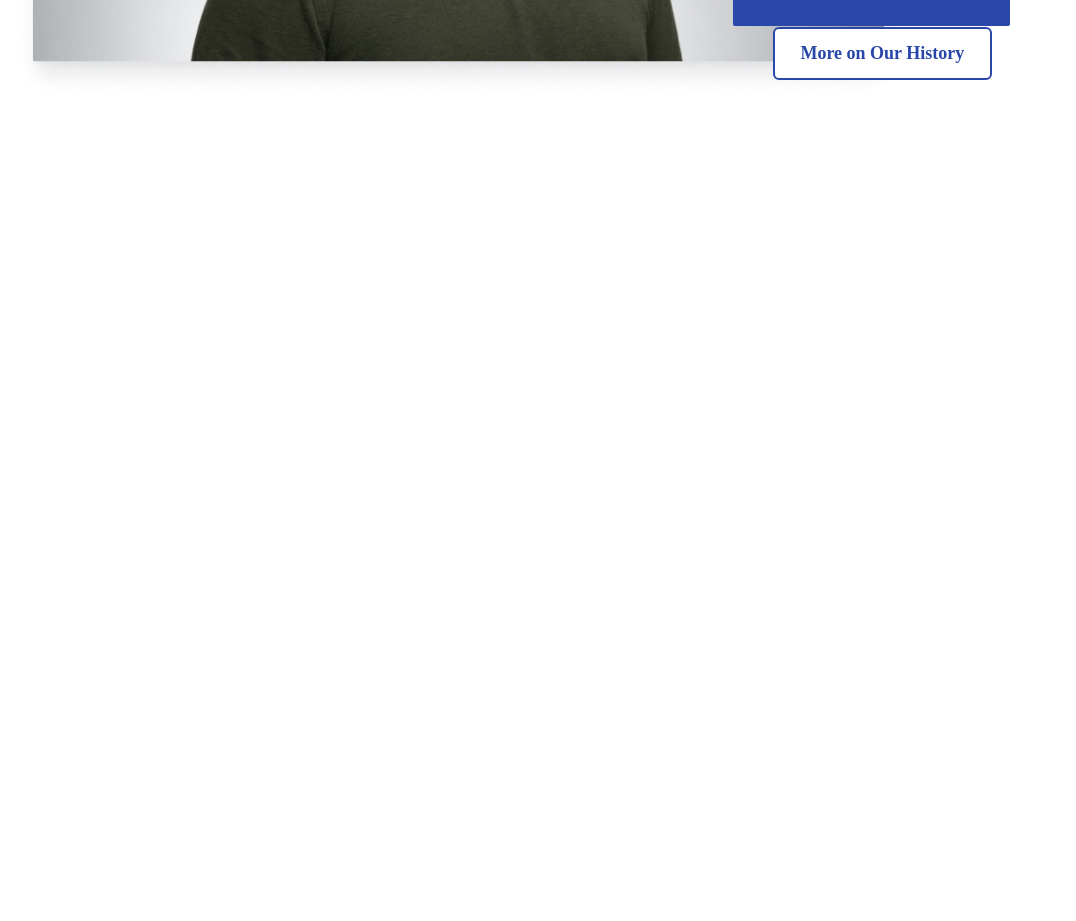
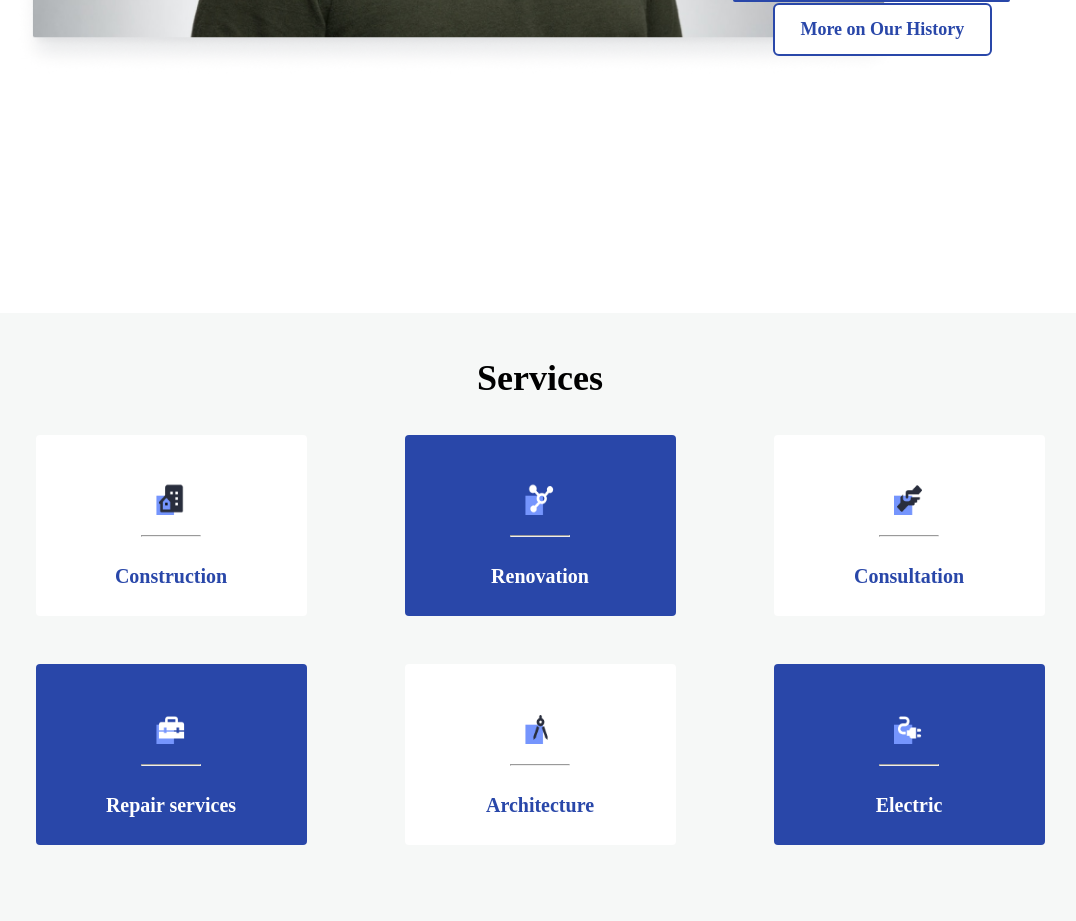
Before and after one commit to Mar4ik7/Landing, a plain HTML site: page index.html in a window 1280 px wide. Shown: the part 1878-2799 px from the top of the page, without its empty margins (100-1176 px from the left). Before the commit the page ends 2179 px from the top, so only its background shows below. Drawn offline with Linux system fonts and the light colour scheme.

Commit message:
services

```diff
--- a/css/styles.scss
+++ b/css/styles.scss
@@ -4,7 +4,8 @@ $orange-color: #f9995d;
 $bright-black: #292e3d;
 $white-color: #ffffff;
 $active-black: #2c3552;
-
+$cream-color: #f6f8f7;
+$dark-white: #e0e3eb;
 body {
   min-height: 100vh;
   margin: 0;
@@ -176,7 +177,6 @@ body {
   font-size: 36px;
   font-weight: 700;
   line-height: 42px;
-  margin-top: 60px;
 }
 #boxes {
   display: flex;
@@ -269,3 +269,86 @@ body {
 #frame_btn:hover {
   background-color: #ffffffc7;
 }
+#services {
+  height: 608px;
+  width: 100%;
+  background-color: $cream-color;
+}
+#services_text {
+  font-family: Work Sans;
+  font-size: 36px;
+  font-weight: 700;
+  line-height: 42px;
+  letter-spacing: 0em;
+  text-align: center;
+  padding-top: 44px;
+}
+#service_blocks_first {
+  display: flex;
+  justify-content: center;
+  gap: 98px;
+}
+#service_blocks_second {
+  display: flex;
+  justify-content: center;
+  gap: 98px;
+  margin-top: 48px;
+}
+.service_card_w {
+  height: 181px;
+  width: 271px;
+  border-radius: 4px;
+  background-color: $white-color;
+  display: flex;
+  justify-content: center;
+  flex-direction: column;
+}
+.w_img {
+  height: 33px;
+  width: 31px;
+  margin-top: 38px;
+  margin-left: auto;
+  margin-right: auto;
+}
+hr {
+  width: 60px;
+  height: 2px;
+  margin-top: 20px;
+  background-color: $dark-white;
+}
+.w_text {
+  font-family: "Work Sans";
+  font-style: normal;
+  font-weight: 600;
+  font-size: 20px;
+  line-height: 23px;
+  text-align: center;
+  color: $dark-blue;
+  margin-top: 20px;
+}
+.b_text {
+  font-family: "Work Sans";
+  font-style: normal;
+  font-weight: 600;
+  font-size: 20px;
+  line-height: 23px;
+  text-align: center;
+  color: $white-color;
+  margin-top: 20px;
+}
+.service_card_b {
+  height: 181px;
+  width: 271px;
+  border-radius: 4px;
+  background-color: $dark-blue;
+  display: flex;
+  justify-content: center;
+  flex-direction: column;
+}
+.b_img {
+  height: 33px;
+  width: 31px;
+  margin-top: 38px;
+  margin-left: auto;
+  margin-right: auto;
+}
--- a/index.html
+++ b/index.html
@@ -104,5 +104,66 @@
         <button id="frame_btn">More on Our History</button>
       </div>
     </div>
+    <div id="services">
+      <p id="services_text">Services</p>
+      <div id="service_blocks_first">
+        <div class="service_card_w">
+          <img
+            src="./img/construction.png"
+            alt="construction"
+            class="w_img"
+            />
+          <hr />
+          <p class="w_text">Construction</p>
+        </div>
+        <div class="service_card_b">
+          <img
+            src="./img/renovation.png"
+            alt="renovation"
+            class="w_img"
+            />
+          <hr />
+          <p class="b_text">Renovation</p>
+        </div>
+        <div class="service_card_w">
+          <img
+            src="./img/consultation.png"
+            alt="consultation"
+            class="w_img"
+          />
+          <hr />
+          <p class="w_text">Consultation</p>
+        </div>
+      </div>
+      <div id="service_blocks_second">
+        <div class="service_card_b">
+          <img
+            src="./img/repair_services.png"
+            alt="repair_services"
+            class="b_img"
+          />
+          <hr />
+          <p class="b_text">Repair services</p>
+        </div>
+        <div class="service_card_w">
+          <img
+            src="./img/architecture.png"
+            alt="architecture"
+            class="b_img"
+            />
+          <hr />
+          <p class="w_text">Architecture</p>
+        </div>
+        <div class="service_card_b">
+          <img
+            src="./img/electric.png"
+            alt="electric"
+            class="b_img"
+            />
+          <hr />
+          <p class="b_text">Electric</p>
+        </div>
+      </div>
+    </div>
   </body>
 </html>
```
Also changed, not shown: css/styles.css, img/architecture.png (added), img/construction.png (added), img/consultation.png (added), img/electric.png (added), img/renovation.png (added), img/repair_services.png (added), 1 other file.
